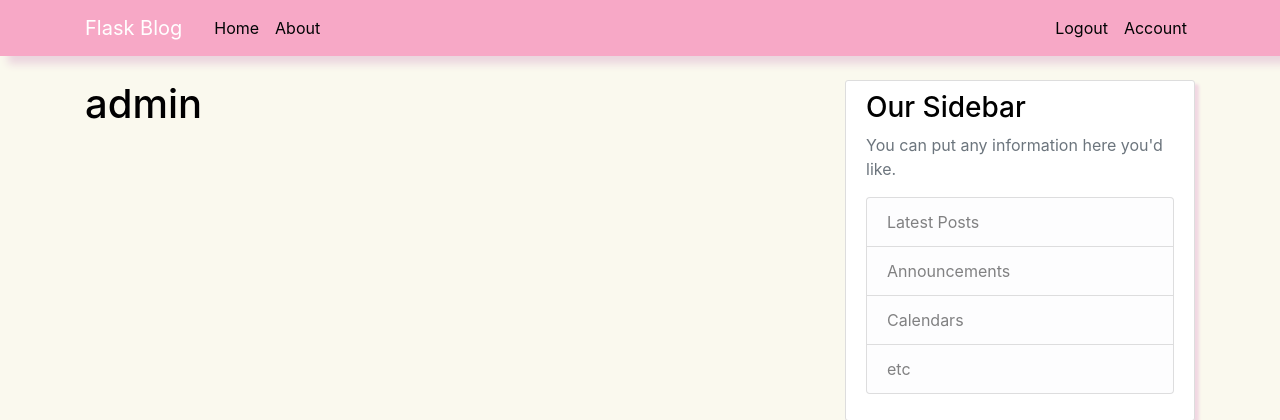
After one commit to BilalMlym/flask_blog, a Flask app: page /account in a window 1280 px wide. The commit adds this page. Shown: the top 420 px of the page. Run offline with Flask 2, Linux system fonts and the light colour scheme; a user stored in the database is signed in; some libraries are stand-ins or nearby versions.

Commit message:
completed 6th lesson

```diff
--- a/App/__init__.py
+++ b/App/__init__.py
@@ -1,6 +1,7 @@
 from flask import Flask
 from flask_sqlalchemy import SQLAlchemy
 from flask_bcrypt import Bcrypt
+from flask_login import LoginManager
 
 
 app = Flask(__name__)
@@ -8,5 +9,8 @@
 app.config['SECRET_KEY'] = '5791628bb0b13ce0c676dfde280ba245'
 db = SQLAlchemy(app)
 bcrypt = Bcrypt(app)
+login_manager = LoginManager(app)
+login_manager.login_view = 'login'
+login_manager.login_message_category = 'info'
 
 from App import routes
--- a/App/routes.py
+++ b/App/routes.py
@@ -1,7 +1,9 @@
-from flask import render_template, url_for, flash, redirect
+import email
+from flask import render_template, url_for, flash, redirect, request
 from App import app, bcrypt, db
 from App.forms import RegistrationForm, LoginForm
 from App.models import User, Post
+from flask_login import login_user, current_user, logout_user, login_required
 
 
 
@@ -35,6 +37,8 @@
 
 @app.route("/register", methods=['GET', 'POST'])
 def register():
+    if current_user.is_authenticated:
+        return redirect(url_for('home'))
     form = RegistrationForm()
     if form.validate_on_submit():
         hashed_password = bcrypt.generate_password_hash(form.password.data).decode('utf-8')
@@ -48,11 +52,26 @@
 
 @app.route("/login", methods=['GET', 'POST'])
 def login():
+    if current_user.is_authenticated:
+        return redirect(url_for('home'))
     form = LoginForm()
     if form.validate_on_submit():
-        if form.email.data == 'admin@blog.com' and form.password.data == 'password':
-            flash('You have been logged in!', 'success')
-            return redirect(url_for('home'))
+        user = User.query.filter_by(email=form.email.data).first()
+        if user and bcrypt.check_password_hash(user.password, form.password.data):
+            login_user(user, remember=form.remember.data)
+            next_page = request.args.get('next')
+            return redirect(next_page) if next_page else redirect(url_for('home'))
         else:
-            flash('Login Unsuccessful. Please check username and password', 'danger')
+            flash('Login Unsuccessful. Please check email and password', 'danger')
     return render_template('login.html', title='Login', form=form)
+
+@app.route("/logout")
+def logout():
+    logout_user()
+    return redirect(url_for('home'))
+
+
+@app.route("/account")
+@login_required
+def account():
+    return render_template('account.html', title='Account')
--- /dev/null
+++ b/App/templates/account.html
@@ -0,0 +1,4 @@
+{% extends "layout.html" %}
+{% block content %}
+    <h1>{{ current_user.username }}</h1>
+{% endblock content %}
--- a/App/templates/layout.html
+++ b/App/templates/layout.html
@@ -35,8 +35,14 @@
           </div>
           <!-- Navbar Right Side -->
           <div class="navbar-nav">
-            <a class="nav-item nav-link" href="{{ url_for('login') }}">Login</a>
-            <a class="nav-item nav-link" href="{{ url_for('register') }}">Register</a>
+            {% if current_user.is_authenticated %}
+              <a class="nav-item nav-link" href="{{ url_for('logout') }}">Logout</a>
+              <a class="nav-item nav-link" href="{{ url_for('account') }}">Account</a>
+
+            {% else %}
+              <a class="nav-item nav-link" href="{{ url_for('login') }}">Login</a>
+              <a class="nav-item nav-link" href="{{ url_for('register') }}">Register</a>
+            {% endif %}
           </div>
         </div>
       </div>
```
Also changed, not shown: App/models.py (+6 -1 lines).
